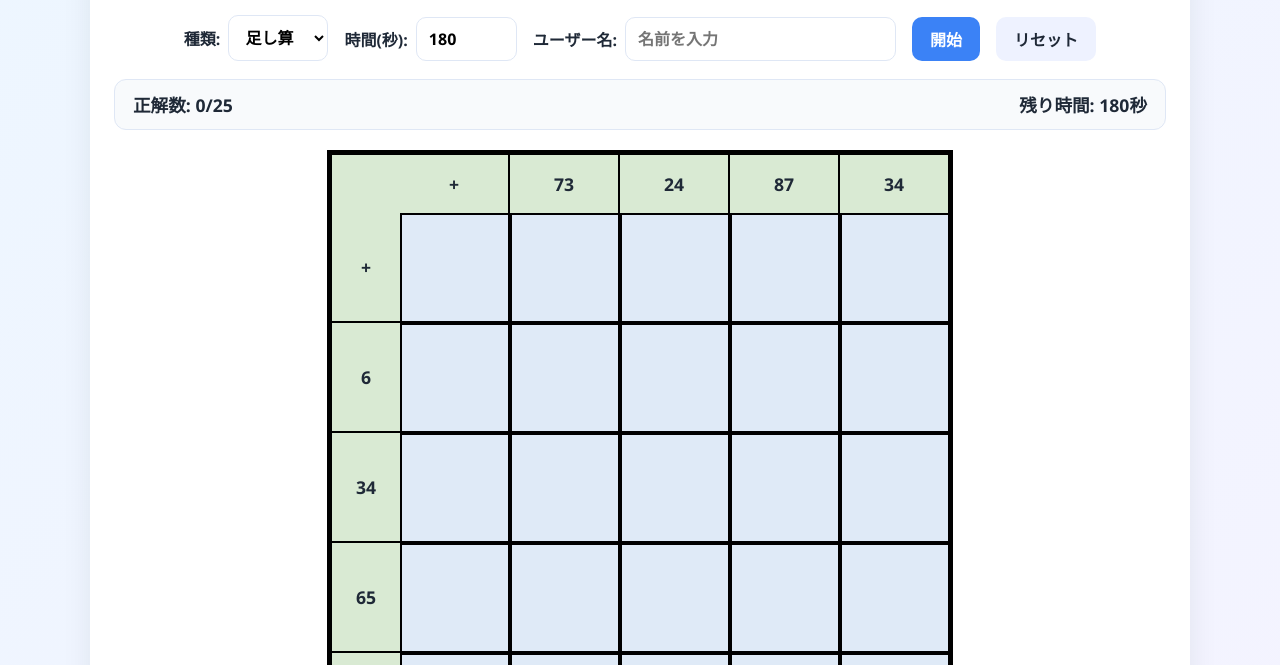
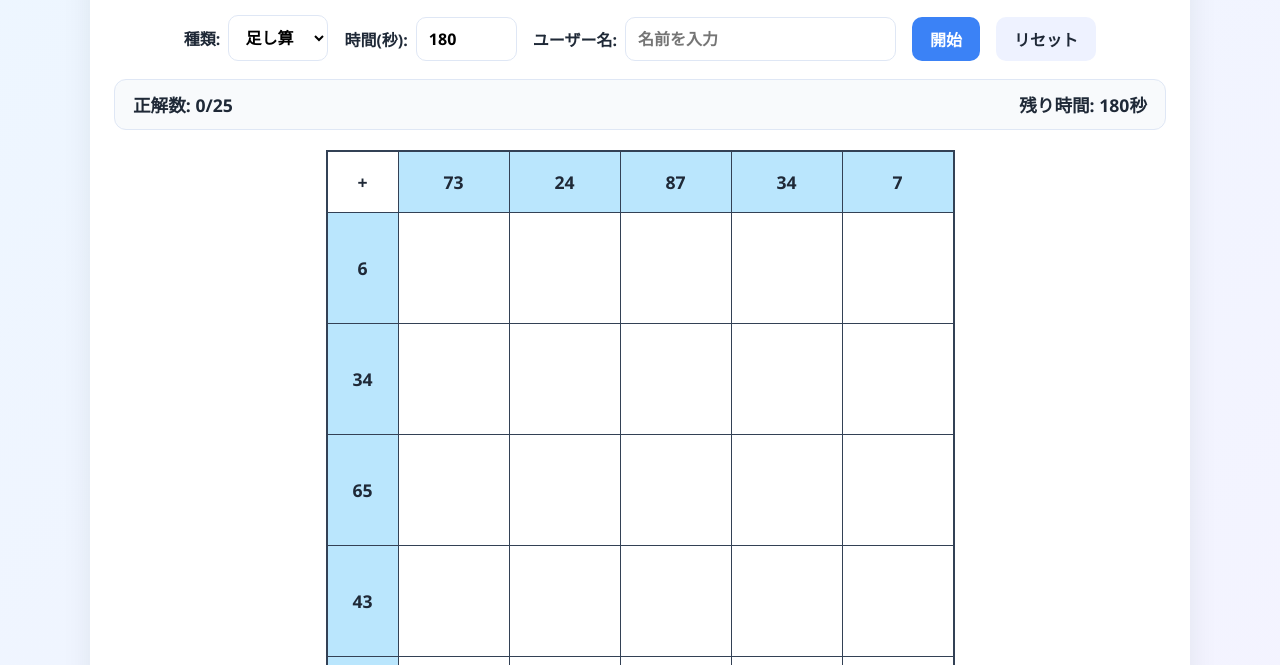
Before and after one commit to z98545/100-keisann-, a plain HTML site: page index.html in a window 1280 px wide. Shown: the part 115-780 px from the top of the page. Drawn offline with Linux system fonts and the light colour scheme.

Commit message:
色合いとか修正

```diff
--- a/index.html
+++ b/index.html
@@ -42,7 +42,7 @@
       </section>
 
       <div class="grid-container">
-        <div class="header-col"></div>
+        <div class="header-col" id="operationCell"></div>
         <div class="header-row" id="headerRow"></div>
         <div class="side-col" id="sideCol"></div>
         <div id="grid" class="grid" aria-live="polite"></div>
--- a/script.js
+++ b/script.js
@@ -9,6 +9,7 @@ const startBtn = document.getElementById("startBtn");
 const resetBtn = document.getElementById("resetBtn");
 const checkBtn = document.getElementById("checkBtn");
 const grid = document.getElementById("grid");
+const operationCell = document.getElementById("operationCell");
 const headerRow = document.getElementById("headerRow");
 const sideCol = document.getElementById("sideCol");
 const scoreEl = document.getElementById("score");
@@ -84,11 +85,7 @@ function generateTasks(mode) {
 
 function renderHeaderRow() {
   headerRow.innerHTML = "";
-
-  const opCell = document.createElement("div");
-  opCell.className = "header-cell";
-  opCell.textContent = "+";
-  headerRow.appendChild(opCell);
+  operationCell.textContent = { add: "+", sub: "−", mul: "×" }[currentMode];
 
   horizontalNumbers.forEach((num) => {
     const cell = document.createElement("div");
@@ -100,11 +97,6 @@ function renderHeaderRow() {
 
 function renderSideCol() {
   sideCol.innerHTML = "";
-
-  const opCell = document.createElement("div");
-  opCell.className = "side-cell";
-  opCell.textContent = "+";
-  sideCol.appendChild(opCell);
 
   verticalNumbers.forEach((num) => {
     const cell = document.createElement("div");
@@ -128,7 +120,7 @@ function renderTasks() {
     }
 
     const input = document.createElement("input");
-    input.type = "number";
+    input.type = "text";
     input.value = task.userInput;
     input.setAttribute("aria-label", `問題 ${index + 1}`);
     input.disabled = isAnswered;
@@ -157,7 +149,11 @@ function gradeAnswers() {
   let correctCount = 0;
 
   tasks.forEach((task) => {
-    const userValue = Number(task.userInput);
+    const normalizedInput = task.userInput
+      .replace(/[０-９]/g, (digit) => String.fromCharCode(digit.charCodeAt(0) - 0xfee0))
+      .replace(/[－−]/g, "-")
+      .trim();
+    const userValue = normalizedInput === "" ? Number.NaN : Number(normalizedInput);
     const isCorrect = !Number.isNaN(userValue) && userValue === task.answer;
 
     task.isCorrect = isCorrect;
--- a/style.css
+++ b/style.css
@@ -137,20 +137,23 @@ button:disabled {
   display: grid;
   grid-template-columns: 70px 1fr;
   grid-template-rows: 60px 1fr;
-  gap: 0;
+  gap: 1px;
   margin: 20px auto;
   width: fit-content;
-  border: 3px solid #000;
-  background: #000;
+  padding: 1px;
+  border: 1px solid #334155;
+  background: #334155;
 }
 
 .header-col {
   grid-column: 1;
   grid-row: 1;
-  background: #d9ead3;
-  border: 2px solid #000;
-  border-right: 0;
-  border-bottom: 0;
+  display: flex;
+  align-items: center;
+  justify-content: center;
+  font-weight: 700;
+  font-size: 1.1rem;
+  background: #fff;
 }
 
 .header-row {
@@ -158,19 +161,17 @@ button:disabled {
   grid-row: 1;
   display: grid;
   grid-template-columns: repeat(5, 110px);
-  gap: 0;
+  gap: 1px;
+  background: #334155;
 }
 
 .header-cell {
   display: flex;
   align-items: center;
   justify-content: center;
-  border: 2px solid #000;
-  border-left: 0;
-  border-bottom: 0;
   font-weight: 700;
   font-size: 1.1rem;
-  background: #d9ead3;
+  background: #bae6fd;
   height: 60px;
 }
 
@@ -179,19 +180,17 @@ button:disabled {
   grid-row: 2;
   display: grid;
   grid-template-rows: repeat(5, 110px);
-  gap: 0;
+  gap: 1px;
+  background: #334155;
 }
 
 .side-cell {
   display: flex;
   align-items: center;
   justify-content: center;
-  border: 2px solid #000;
-  border-top: 0;
-  border-right: 0;
   font-weight: 700;
   font-size: 1.1rem;
-  background: #d9ead3;
+  background: #bae6fd;
   width: 70px;
 }
 
@@ -201,16 +200,15 @@ button:disabled {
   display: grid;
   grid-template-columns: repeat(5, 110px);
   grid-template-rows: repeat(5, 110px);
-  gap: 0;
-  background: #000;
+  gap: 1px;
+  background: #334155;
 }
 
 .task {
   display: flex;
   align-items: center;
   justify-content: center;
-  border: 2px solid #000;
-  background: #dfeaf7;
+  background: #fff;
   transition: all 0.15s ease;
   padding: 4px;
 }
@@ -226,6 +224,7 @@ button:disabled {
 .task input {
   width: 80px;
   height: 80px;
+  min-width: 0;
   text-align: center;
   border: 2px solid transparent;
   padding: 0;
```
